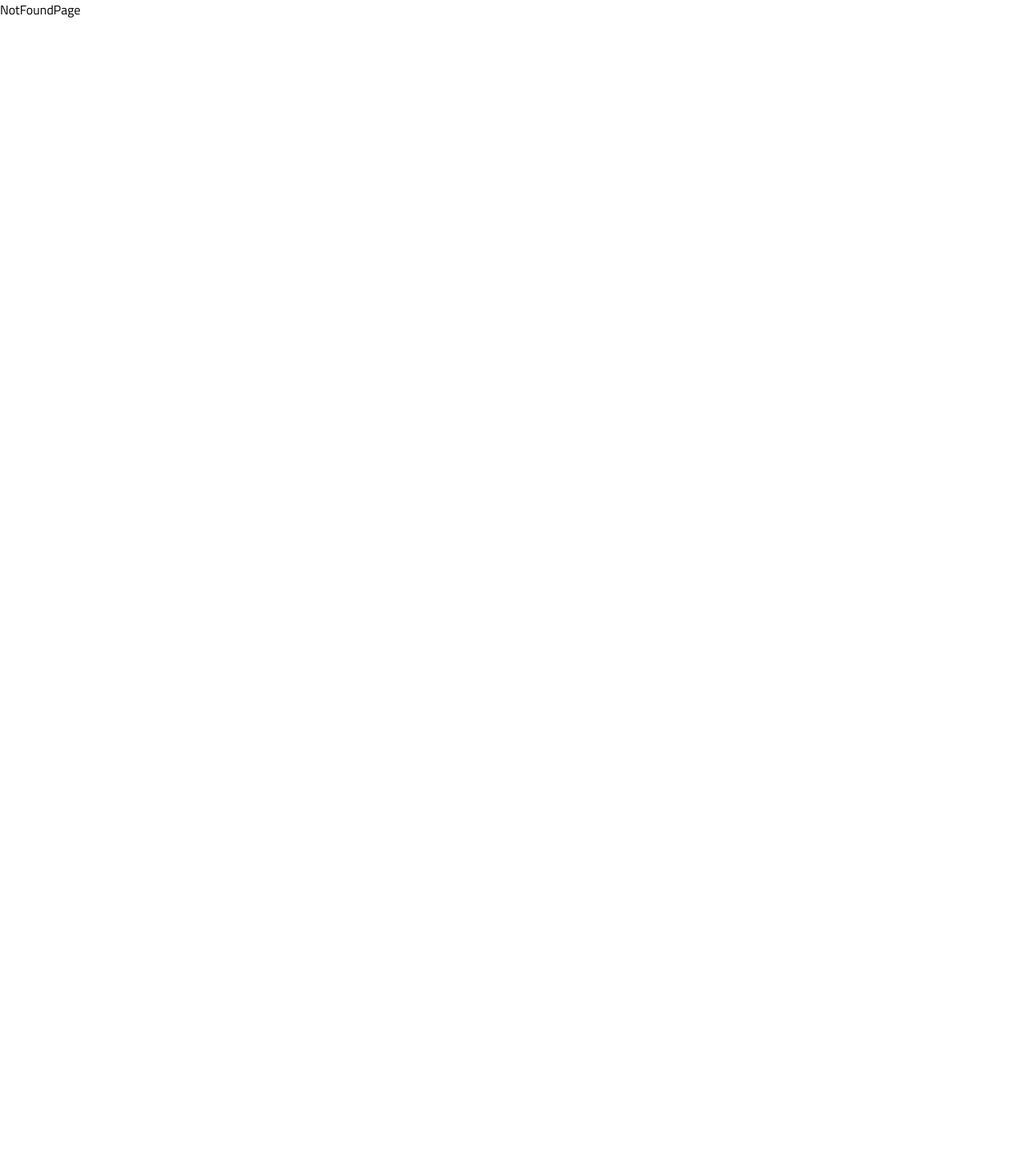
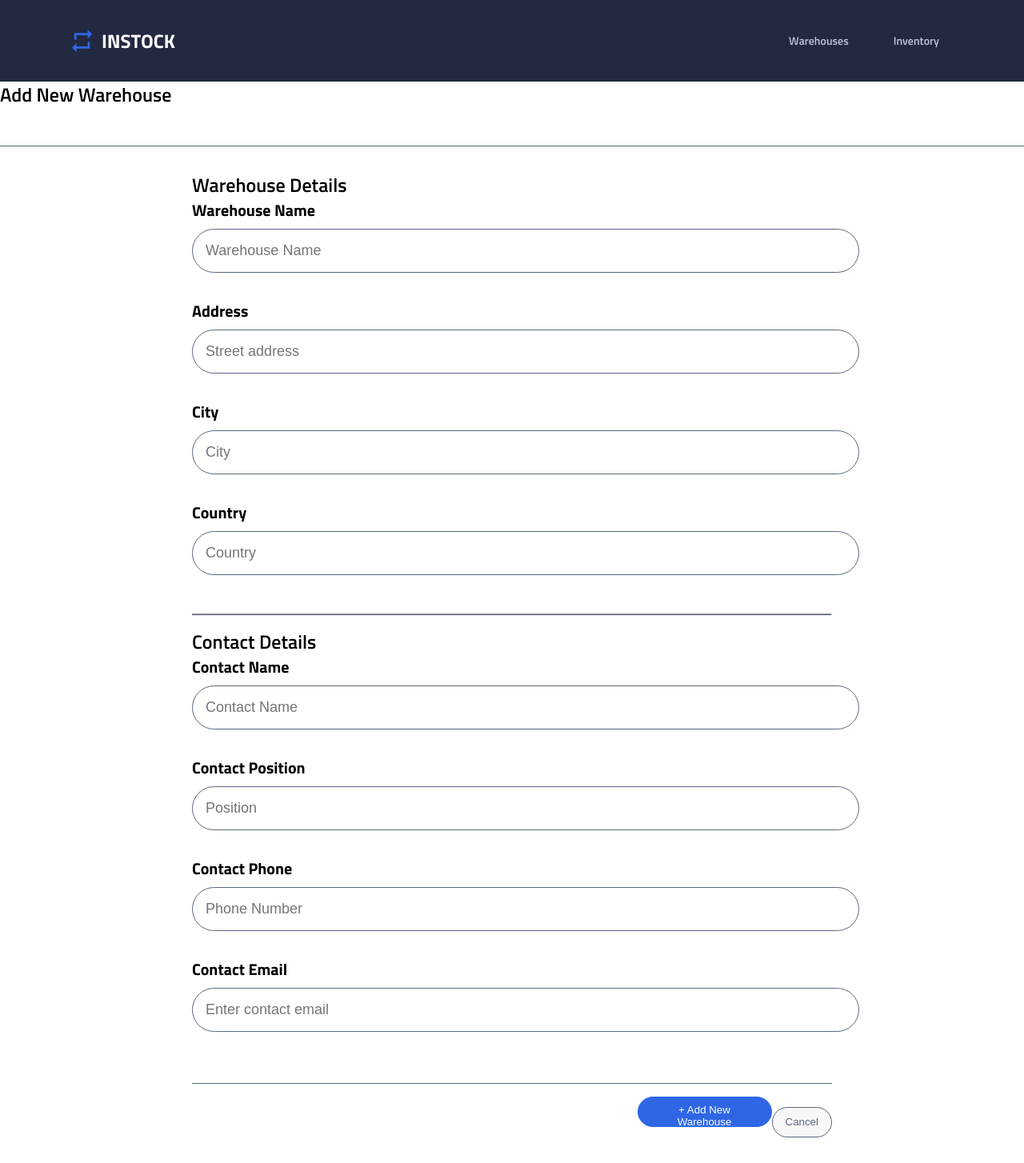
Before and after one commit to pshenoy30/InStock-Frontend, a React (Vite) app: page /add-warehouse in a window 1280 px wide. Shown: the whole page at 80% size. Before the commit the page ends 800 px from the top, so only its background shows below. Built offline with nearby package versions, Linux system fonts and the light colour scheme.

Commit message:
Added a AddWarehouse, FormField, and FormInputs components

```diff
--- a/src/App.jsx
+++ b/src/App.jsx
@@ -1,8 +1,9 @@
 import { BrowserRouter, Routes, Route } from "react-router-dom";
 import HomePage from "../src/pages/Homepage/Homepage.jsx";
 import Warehouse from "../src/pages/Warehouse/Warehouse.jsx";
-import Inventory from "../src/pages/Inventory/Inventory.jsx";
+import Inventory from "../src/pages/inventory/inventory.jsx";
 import InventoryItem from "../src/pages/InventoryItem/InventoryItem.jsx";
+import AddWarehouse from "./pages/AddWarehouse/AddWarehouse.jsx";
 import NotFoundPage from "../src/pages/NotFoundPage/NotFoundPage.jsx";
 import "./App.scss";
 
@@ -14,6 +15,7 @@ function App() {
         <Route path="/warehouse/:warehouseId" element={<Warehouse />} />
         <Route path="/inventory" element={<Inventory />} />
         <Route path="/inventory/:inventoryId" element={<InventoryItem />} />
+        <Route path="/add-warehouse" element={<AddWarehouse />} /> {/* Add route for AddWarehouse */}
         <Route path="*" element={<NotFoundPage />} />
       </Routes>
     </BrowserRouter>
--- /dev/null
+++ b/src/components/FormField/FormField.jsx
@@ -0,0 +1,21 @@
+// src/components/FormField/FormField.jsx
+import React from 'react';
+
+const FormField = ({ label, name, type, value, onChange, error, placeholder }) => {
+  return (
+    <div className="add-warehouse__field">
+      <label className="add-warehouse__label">{label}</label>
+      <input
+        className="add-warehouse__input"
+        type={type}
+        name={name}
+        value={value}
+        onChange={onChange}
+        placeholder={placeholder}
+      />
+      {error && <span className="add-warehouse__error">{error}</span>}
+    </div>
+  );
+};
+
+export default FormField;
--- /dev/null
+++ b/src/components/FormInputs/FormInputs.jsx
@@ -0,0 +1,91 @@
+// src/components/FormInputs/FormInputs.jsx
+import React from 'react';
+import FormField from '../FormField/FormField';
+
+const FormInputs = ({ formData, errors, onChange }) => {
+  return (
+    <>
+      <div className="add-warehouse__section">
+        <h2 className="add-warehouse__title">Warehouse Details</h2>
+        <FormField
+          label="Warehouse Name"
+          name="warehouseName"
+          type="text"
+          value={formData.warehouseName}
+          onChange={onChange}
+          error={errors.warehouseName}
+          placeholder="Warehouse Name"
+        />
+        <FormField
+          label="Address"
+          name="address"
+          type="text"
+          value={formData.address}
+          onChange={onChange}
+          error={errors.address}
+          placeholder="Street address"
+        />
+        <FormField
+          label="City"
+          name="city"
+          type="text"
+          value={formData.city}
+          onChange={onChange}
+          error={errors.city}
+          placeholder="City"
+        />
+        <FormField
+          label="Country"
+          name="country"
+          type="text"
+          value={formData.country}
+          onChange={onChange}
+          error={errors.country}
+          placeholder="Country"
+        />
+      </div>
+      <hr className="add-warehouse__divider" />
+      <div className="add-warehouse__section">
+        <h2 className="add-warehouse__title">Contact Details</h2>
+        <FormField
+          label="Contact Name"
+          name="contactName"
+          type="text"
+          value={formData.contactName}
+          onChange={onChange}
+          error={errors.contactName}
+          placeholder="Contact Name"
+        />
+        <FormField
+          label="Contact Position"
+          name="contactPosition"
+          type="text"
+          value={formData.contactPosition}
+          onChange={onChange}
+          error={errors.contactPosition}
+          placeholder="Position"
+        />
+        <FormField
+          label="Contact Phone"
+          name="contactPhone"
+          type="text"
+          value={formData.contactPhone}
+          onChange={onChange}
+          error={errors.contactPhone}
+          placeholder="Phone Number"
+        />
+        <FormField
+          label="Contact Email"
+          name="contactEmail"
+          type="email"
+          value={formData.contactEmail}
+          onChange={onChange}
+          error={errors.contactEmail}
+          placeholder="Enter contact email"
+        />
+      </div>
+    </>
+  );
+};
+
+export default FormInputs;
--- /dev/null
+++ b/src/pages/AddWarehouse/AddWarehouse.jsx
@@ -0,0 +1,99 @@
+// src/pages/AddWarehouse/AddWarehouse.jsx
+// src/pages/AddWarehouse/AddWarehouse.jsx
+import React, { useState } from 'react';
+import axios from 'axios';
+import Header from '../../components/Header/Header';
+import FormField from '../../components/FormField/FormField';
+import Buttons from '../../components/Buttons/Buttons';
+import FormInputs from '../../components/FormInputs/FormInputs';
+import './AddWarehouse.scss';
+
+const AddWarehouse = () => {
+  const [formData, setFormData] = useState({
+    warehouseName: '',
+    address: '',
+    city: '',
+    country: '',
+    contactName: '',
+    contactPosition: '',
+    contactPhone: '',
+    contactEmail: ''
+  });
+
+  const [errors, setErrors] = useState({});
+  const [isSubmitting, setIsSubmitting] = useState(false);
+
+  const validate = () => {
+    const errors = {};
+    if (!formData.warehouseName) errors.warehouseName = 'Warehouse name is required';
+    if (!formData.address) errors.address = 'Address is required';
+    if (!formData.city) errors.city = 'City is required';
+    if (!formData.country) errors.country = 'Country is required';
+    return errors;
+  };
+
+  const handleChange = (e) => {
+    setFormData({
+      ...formData,
+      [e.target.name]: e.target.value
+    });
+    if (errors[e.target.name]) {
+      setErrors({
+        ...errors,
+        [e.target.name]: ''
+      });
+    }
+  };
+
+  const handleSubmit = async (e) => {
+    e.preventDefault();
+    const validationErrors = validate();
+    setErrors(validationErrors);
+    if (Object.keys(validationErrors).length === 0) {
+      setIsSubmitting(true);
+      try {
+        const response = await axios.post('/routes/warehouse', formData);
+        console.log('Warehouse added successfully:', response.data);
+        setFormData({
+          warehouseName: '',
+          address: '',
+          city: '',
+          country: '',
+          contactName: '',
+          contactPosition: '',
+          contactPhone: '',
+          contactEmail: ''
+        });
+      } catch (error) {
+        console.error('Error adding warehouse:', error.response ? error.response.data : error.message);
+      } finally {
+        setIsSubmitting(false);
+      }
+    }
+  };
+
+  const handleCancel = (e) => {
+    e.preventDefault();
+    console.log('Cancel button clicked');
+  };
+
+  return (
+    <>
+      <Header />
+      <main>
+        <div className="add-warehouse__header">
+          <h2>Add New Warehouse</h2>
+        </div>
+        <div className="add-warehouse__divider"></div>
+        <form className="add-warehouse" onSubmit={handleSubmit}>
+          <FormInputs formData={formData} errors={errors} onChange={handleChange} />
+          <div className="add-warehouse__buttons-wrapper">
+            <Buttons showPrimaryWarehouse={true} showSecondary={true} />
+          </div>
+        </form>
+      </main>
+    </>
+  );
+};
+
+export default AddWarehouse;
--- /dev/null
+++ b/src/pages/AddWarehouse/AddWarehouse.scss
@@ -0,0 +1,124 @@
+@use "../../styles/partials/globals" as *;
+@use "../../styles/partials/mixins" as *;
+@use "../../styles/partials/variables" as *;
+@use "../../styles/partials/typography" as *;
+
+.add-warehouse {
+  padding: 1rem;
+  display: flex;
+  flex-direction: column;
+  gap: 1rem;
+
+  @include tablet {
+    padding: 2rem;
+    max-width: 600px;
+    margin: 0 auto;
+  }
+
+  @include desktop {
+    padding: 2rem 4rem;
+    max-width: 800px;
+  }
+
+  &__field {
+    margin-bottom: 1rem;
+
+    @include tablet {
+      margin-bottom: 1.5rem;
+    }
+
+    @include desktop {
+      margin-bottom: 2rem;
+    }
+  }
+
+  &__label {
+    display: block;
+    margin-bottom: 0.5rem;
+    font-weight: bold;
+    font-size: 0.875rem;
+
+    @include tablet {
+      font-size: 1rem;
+    }
+
+    @include desktop {
+      font-size: 1.25rem;
+    }
+  }
+
+  &__input {
+    width: 100%;
+    padding: 0.5rem;
+    border: 1px solid $secondary-slate;
+    border-radius: 3.125rem;
+    font-size: 0.875rem;
+
+    @include tablet {
+      padding: 0.75rem;
+      font-size: 1rem;
+    }
+
+    @include desktop {
+      padding: 1rem;
+      font-size: 1.125rem;
+    }
+  }
+
+  &__error {
+    color: $supporting-red;
+    font-size: 0.75rem;
+    margin-top: 0.25rem;
+
+    @include tablet {
+      font-size: 0.875rem;
+    }
+
+    @include desktop {
+      font-size: 1rem;
+    }
+  }
+
+  &__buttons-wrapper {
+    border-top: 1px solid $secondary-slate;
+    padding-top: 1rem;
+    margin-top: 1rem;
+    display: flex;
+    justify-content: flex-end;
+
+    @include tablet {
+      gap: 2rem;
+    }
+  }
+
+  &__header {
+    margin-bottom: 1rem;
+
+    h2 {
+      font-size: 1.5rem;
+      margin-bottom: 0.5rem;
+    }
+
+    p {
+      font-size: 1rem;
+    }
+
+    @include tablet {
+      margin-bottom: 2rem;
+    }
+
+    @include desktop {
+      margin-bottom: 3rem;
+    }
+  }
+
+  &__divider {
+    height: 1px;
+    background-color: $secondary-slate;
+    margin: 2rem 0;
+
+    @include tablet {
+      margin: 0rem 0;
+    }
+  }
+}
--- a/src/pages/inventory/inventory.jsx
+++ b/src/pages/inventory/inventory.jsx
@@ -1,7 +1,7 @@
 import SearchNav from "../../components/SearchNav/SearchNav";
 import Header from "../../components/Header/Header";
 import Footer from "../../components/Footer/Footer";
-import "./Inventory.scss";
+import "./inventory.scss";
 
 export default function Inventory() {
   return (
```
Also changed, not shown: 1 other file (tests, documents, lock files or other folders).
